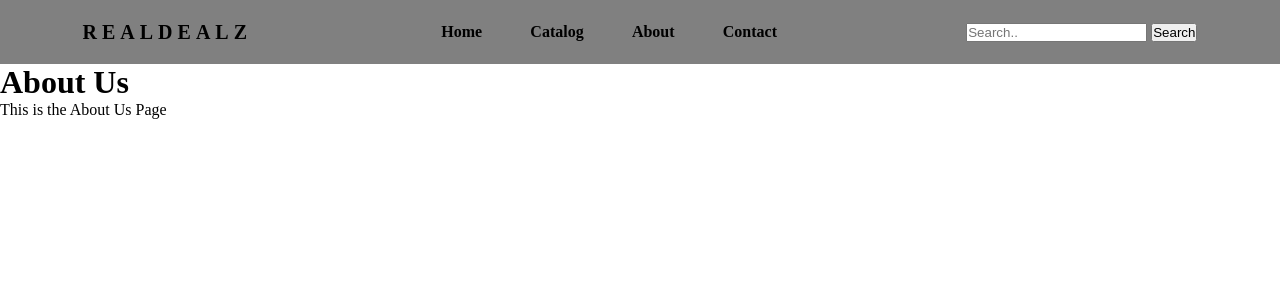
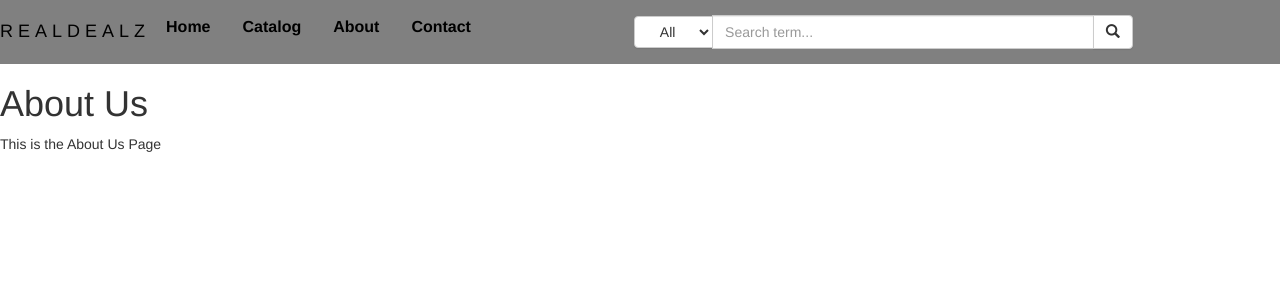
Before and after one commit to ChicoState/realdealz, a Django app: page /about/ in a window 1280 px wide. Shown: the top 300 px of the page. Run offline with Django 3.2, Linux system fonts and the light colour scheme; parts of the project's set-up code (start-up, migrations or seed data) failed here and were passed over; some libraries are stand-ins or nearby versions.

Commit message:
added the drop down menu next to search bar

```diff
--- a/app/library/templates/search.html
+++ b/app/library/templates/search.html
@@ -4,8 +4,11 @@
 
 <head>
   <meta charset="UTF-8">
-<link rel="stylesheet" type="text/css" href="{% static 'css/main.css' %}">
-<meta name="viewport" content="width=device-width, initial-scale=1">
+  <script src="https://maxcdn.bootstrapcdn.com/bootstrap/3.3.5/js/bootstrap.min.js"></script>
+  <link href="https://maxcdn.bootstrapcdn.com/bootstrap/3.3.5/css/bootstrap-theme.min.css" rel="stylesheet"/>
+  <link href="https://maxcdn.bootstrapcdn.com/bootstrap/3.3.5/css/bootstrap.min.css" rel="stylesheet"/>
+  <link rel="stylesheet" type="text/css" href="{% static 'css/main.css' %}">
+  <meta name="viewport" content="width=device-width, initial-scale=1">
 <style>
 * {
   margin: 0px;
@@ -57,12 +60,27 @@ nav{
     <li><a href="{% url 'about' %}">About</a></li>
     <li><a href="{% url 'contact' %}">Contact</a></li>
   </ul>
-    <div class="search-container">
-      <form action="/action_page.php">
-        <input type="text" placeholder= "Search.." name="search">
-        <button type="submit">Search</button>
-      </form>
-    </div>
+  <div class="container">
+    <div class="row">
+        <div class="col-xs-8 col-xs-offset-2">
+		    <div class="input-group">
+                <div class="input-group-btn search-panel">
+                  <select name="search_param" id="search_param" class="btn btn-default dropdown-toggle" data-toggle="dropdown">
+                    <option value="all">All</option>
+                    <option value="username">link 1</option>
+                    <option value="email">link 2</option>
+                    <option value="studentcode">link 3</option>
+                  </select>
+                </div>
+                <input type="hidden" name="search_param" value="all" id="search_param">
+                <input type="text" class="form-control" name="x" placeholder="Search term...">
+                <span class="input-group-btn">
+                    <button class="btn btn-default" type="button"><span class="glyphicon glyphicon-search"></span></button>
+                </span>
+            </div>
+        </div>
+	   </div>
+   </div>
   </nav>
 </body>
 
```
